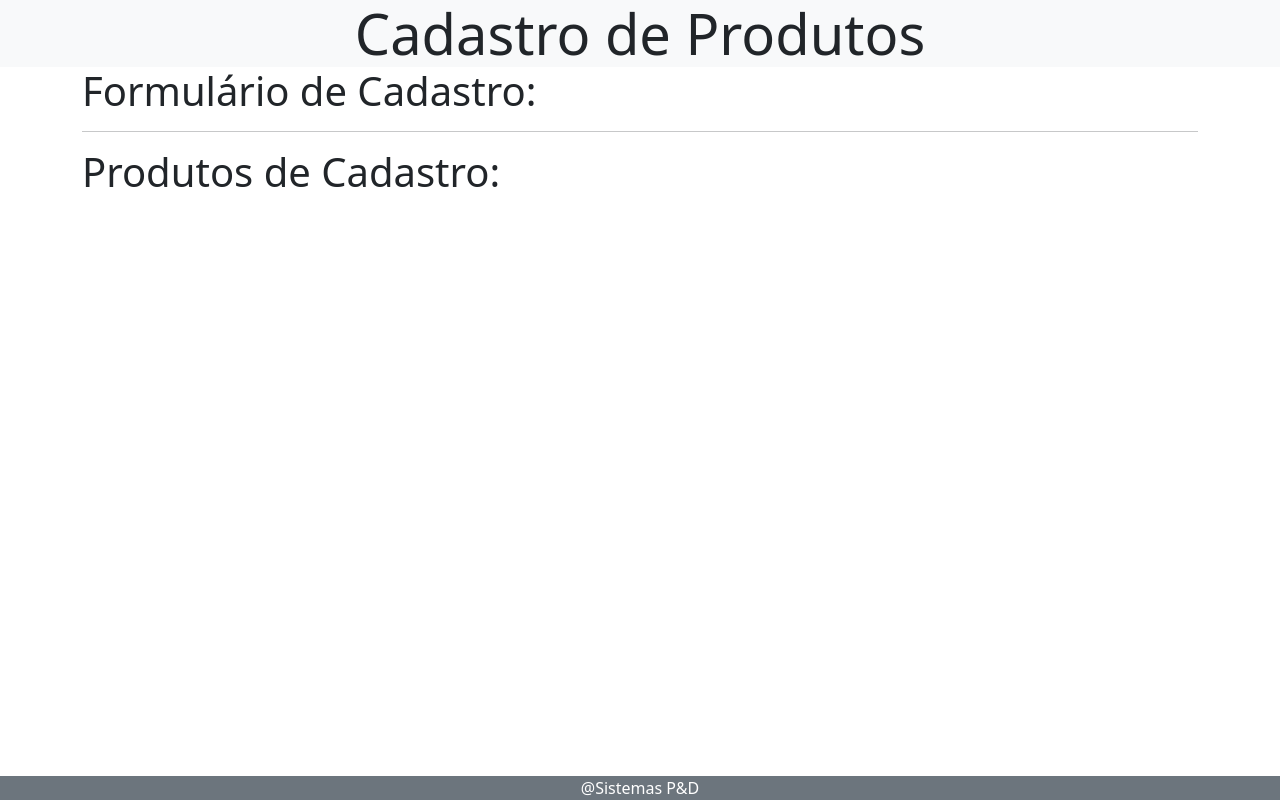
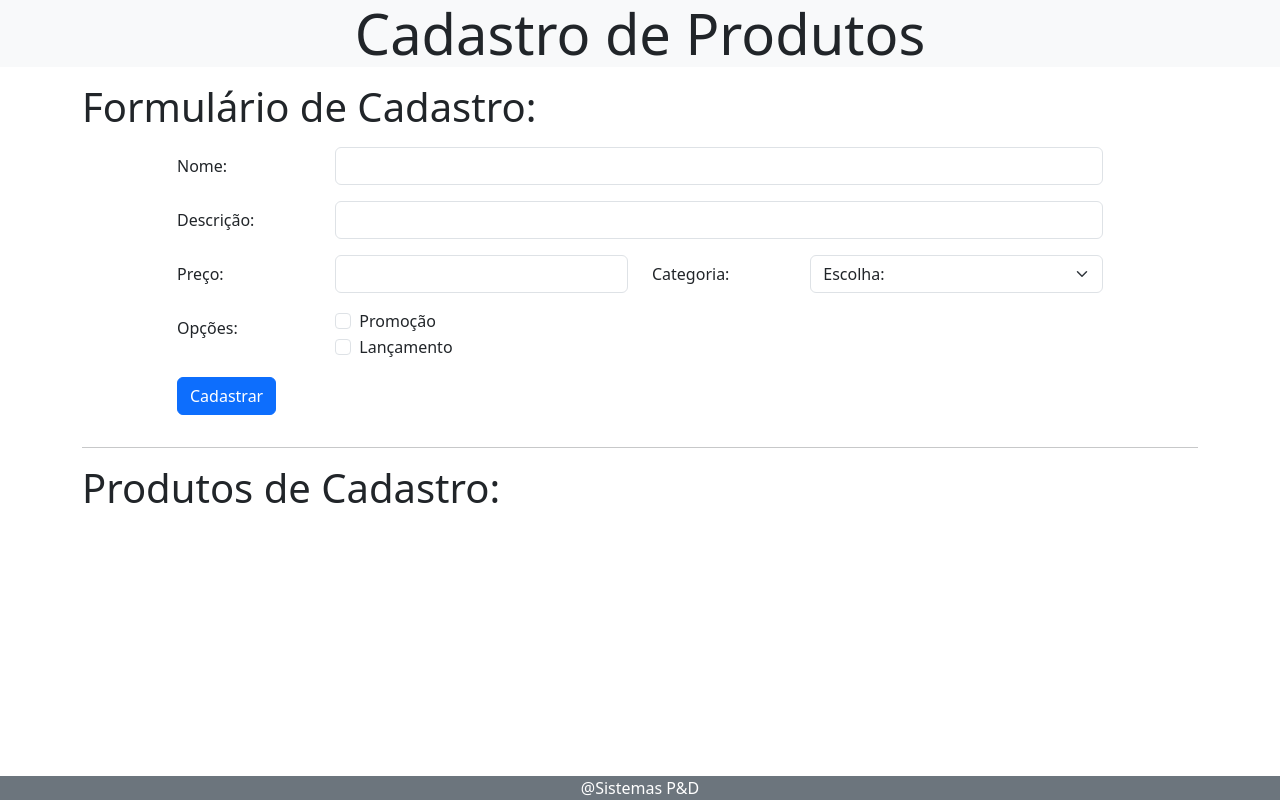
Before and after one commit to Rodrigokaki/BootCamp-Modulo2-cadastroProduto, a plain HTML site: page index.html in a window 1280 px wide. Drawn offline with nearby package versions, Linux system fonts and the light colour scheme.

Commit message:
closes #2 - Interface do formulario

```diff
--- a/index.html
+++ b/index.html
@@ -14,9 +14,83 @@
 
     <main class="container">
       <section>
-        <div class="display-6">
+        <div class="display-6 mt-3">
           Formulário de Cadastro:
         </div>
+
+        <div class="row">
+          <div class="col-10 offset-1">
+            <form>
+
+
+              <div class="row mb-3 mt-3">
+                <div class="col-2">
+                  <label for="name" class="col-form-label">Nome:</label>
+                </div>
+                <div class="col-10">
+                  <input type="text" id="name" class="form-control">
+                </div>
+              </div>
+
+              <div class="row mb-3 mt-3">
+                <div class="col-2">
+                  <label for="description" class="col-form-label">Descrição:</label>
+                </div>
+                <div class="col-10">
+                  <input type="text" id="description" class="form-control">
+                </div>
+              </div>
+
+              <div class="row mb-3 mt-3">
+                <div class="col-2">
+                  <label for="price" class="col-form-label">Preço:</label>
+                </div>
+                <div class="col-4">
+                  <input type="text" id="price" class="form-control">
+                </div>
+                <div class="col-2">
+                  <label for="category" class="col-form-label">Categoria:</label>
+                </div>
+                <div class="col-4">
+                  <select class="form-select" aria-label="Selecione uma categoria">
+                    <option selected>Escolha:</option>
+                    <option value="1">Produção Própria</option>
+                    <option value="2">Nacional</option>
+                    <option value="3">Importado</option>
+                  </select>
+                </div>
+              </div>
+
+              <div class="row mb-3 mt-3">
+                <div class="col-2">
+                  <label for="description" class="col-form-label">Opções:</label>
+                </div>
+                <div class="col-10">
+                  <div class="form-check">
+                    <input class="form-check-input" type="checkbox" value="" id="checkBoxPromotion">
+                    <label class="form-check-label" for="checkBoxPromotion">
+                      Promoção
+                    </label>
+                  </div>
+                  <div class="form-check">
+                    <input class="form-check-input" type="checkbox" value="" id="checkBoxNewProduct">
+                    <label class="form-check-label" for="checkBoxNewProduct">
+                      Lançamento
+                    </label>
+                  </div>
+                </div>
+              </div>
+
+              <div class="row mb-3 mt-3">
+                <div class="col-sm-4">
+                  <button type="submit" class="btn btn-primary">Cadastrar</button>
+                </div>
+              </div>
+
+            </form>
+          </div>
+        </div>
+
       </section>
 
       <hr>
```
